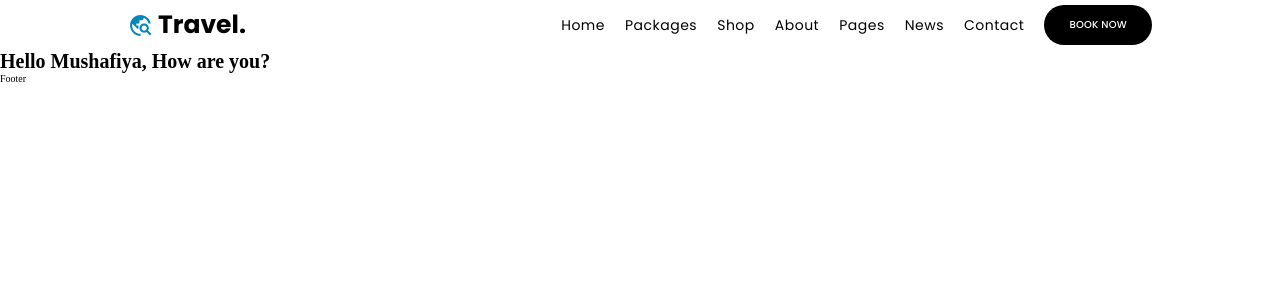
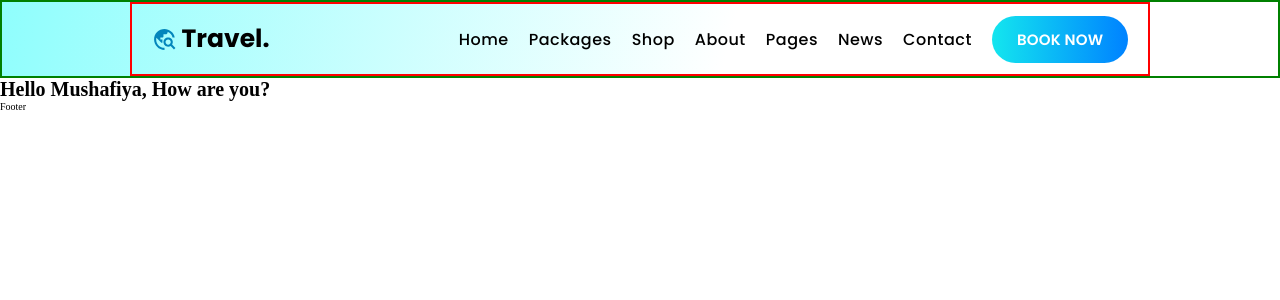
Before and after one commit to Arshad201/travelandtour, a React (Create React App) app: page / in a window 1280 px wide. Shown: the top 300 px of the page. Built offline with nearby package versions, Linux system fonts and the light colour scheme.

Commit message:
Done with styling navbar

```diff
--- a/src/App.css
+++ b/src/App.css
@@ -9,6 +9,7 @@
 :root{
     --black : black;
     --white : white;
+    --textBlue :  #0386BC;
 }
 html{
     font-size: 62.5%;
@@ -16,7 +17,7 @@ html{
 }
 
 html, body{
-    max-width: 100%;
+    max-width: 100vw;
     overflow-x: hidden;
 }
 
--- a/src/Component/Navbar/Navbar.css
+++ b/src/Component/Navbar/Navbar.css
@@ -1,9 +1,26 @@
+
+.nav-container{
+    width:100%;
+    /* background-color:var(--white); */
+    /* background: rgb(63,55,236);
+    background: linear-gradient(104deg, rgba(63,55,236,0.014425753211440795) 53%, rgba(45,253,251,1) 100%);  */
+    background: rgb(45,253,251);
+    background: linear-gradient(104deg, rgba(45,253,251,0.5326330361246061) 0%, rgba(255,255,255,1) 57%);
+    border:2px solid green;
+
+
+}
+
 .header{
     width: 80%;
     height: 5rem;
     margin: 0rem auto;
     /* border: 1px solid red; */
     display: flex;
+    border:2px solid red;
+    padding-block: 3.5rem;
+    padding-inline:2rem;
+
     align-items: center;
     justify-content: space-between;
     gap: 5%;
@@ -36,21 +53,38 @@ nav, nav ul{
 }
 
 .navLink{
-    font-size: 1.4rem;
+    font-size: 1.6rem;
     text-decoration: none;
     letter-spacing: .05rem;
-    color: black;
-    font-weight: 400;
+    color : var(--black);
+    font-weight: 500;
+    transition: all .3s ;
+
+
+
 }
+.navLink:hover{
+    color:var(--textBlue);
+    border-bottom: 1px solid var(--textBlue);
 
+
+}
 .navBtn{
     text-decoration: none;
     color: var(--white);
-    background-color: var(--black);
+    background: rgb(13,229,238);
+    background: linear-gradient(90deg, rgba(13,229,238,0.9724089464887518) 0%, rgba(0,133,255,1) 97%);
     padding: 1.2rem 2.5rem;
     border-radius: 10rem;
-    font-weight: 500;
+    font-weight: 600;
+    font-size:1.5rem;
     letter-spacing: .02rem;
+    transition:all 1s;
+}
+.navBtn:hover{
+
+ background:blue;
+
 }
 
 /* Mobile Menu Icon */
@@ -60,33 +94,72 @@ nav, nav ul{
     display: none;
 }
 
+@media only screen and (max-width:1025px){
 
-@media only screen and (max-width:900px){
+    .navBtn{
+        font-size: 1.2rem;
+        padding: 1rem 1.5rem;
+    }
+
+}
+@media only screen and (max-width:980px){
+
     .header{
-        width: 95%;
+        margin:0rem;
+        width: 100%;
     }
+
+
+
 }
 
-@media only screen and (max-width:750px){
+/* @media only screen and (max-width:900px){
+    .header{
+        width: 100%;
+    }
+
+
+} */
+@media only screen and (max-width:785px){
+
+    .header{
+        margin:0rem;
+        width: 100%;
+    }
+
+    .navBtn{
+        font-size: 1rem;
+        padding: 1rem 1.2rem;
+    }
+
+
+
+}
+
+@media only screen and (max-width:768px){
 
     .mobileMenuOff{
-        transform: translateX(110%);
+        transform: translateX(200%);
         transition: .5s ease-in-out;
     }
 
     .mobileMenuOnn{
-        transform: translateX(0%);
+        transform: translateX(62%);
         transition: .5s ease-in-out;
     }
     nav{
         align-self: flex-start;
-        padding: 2rem 0rem;
-        width: 95%;
+        padding: 4rem 0rem;
+        width: 60%;
+        gap:4rem;
         position: absolute;
-        left: 2.5%;
-        top: 6%;
-        border: 1px solid black;
-        background-color: var(--white);
+        left: 1%;
+        top: 12%;
+        border-radius: 8px;
+        box-shadow: 0px 0px 5px var(--black);
+        background: rgb(252,249,249);
+        background: linear-gradient(0deg, rgba(252,249,249,0.5606442406063988) 45%, rgba(45,253,251,1) 100%);
+
     }
 
     nav, nav ul{
@@ -96,4 +169,13 @@ nav, nav ul{
     .navMenuIcon{
         display: block;
     }
+    .navBtn{
+        font-size: 1.2rem;
+        padding: 1rem 1.5rem;
+    }
+
+    .navLink:hover{
+        color:var(--textBlue);
+        border-bottom:none;
+    }
 }
--- a/src/Component/Navbar/Navbar.js
+++ b/src/Component/Navbar/Navbar.js
@@ -11,6 +11,7 @@ const Navbar = () => {
         setShowMenu(!showMenu);
     }
   return (
+    <div className='nav-container'>
     <header className='header'>
         <Link className="logo">
             <MdOutlineTravelExplore className='logoIcon'/>
@@ -30,6 +31,7 @@ const Navbar = () => {
         </nav>
         <BsFillGrid1X2Fill className='navMenuIcon' onClick={handleMobileMenu}/>
     </header>
+    </div>
   )
 }
 
```
Also changed, not shown: src/Component/Main/Main.css (added), src/Component/Main/Main.js (added), 1 other file (tests, documents, lock files or other folders).
